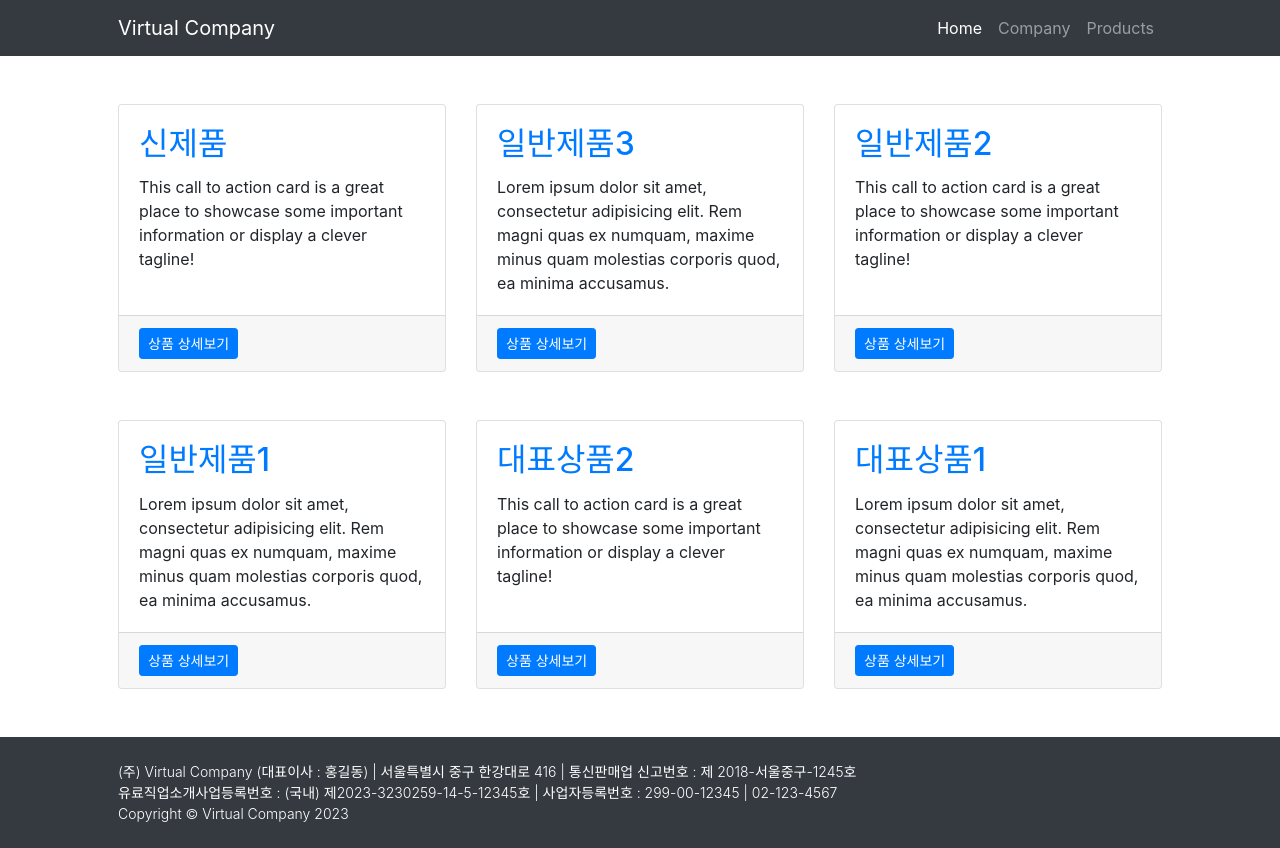
After one commit to 9659tig/Comento-Project, a Django app: page /mysite/products/ in a window 1280 px wide. The commit adds this page. Run offline with Django 4.2, Linux system fonts and the light colour scheme; data comes from the database, SQL or seed files in the repository; both versions use the stored data as it was after the commit; some libraries are stand-ins or nearby versions.

Commit message:
모든 제품 정보 페이지

```diff
--- a/mysite/urls.py
+++ b/mysite/urls.py
@@ -3,4 +3,5 @@ from . import views
 
 urlpatterns = [
     path('', views.index),
+    path('products/', views.products),
 ]
--- a/mysite/views.py
+++ b/mysite/views.py
@@ -5,3 +5,8 @@ def index(req):
     content_list = Product.objects.order_by('-pub_date')
     context = {'content_list': content_list}
     return render(req, 'mysite/content_list.html', context)
+
+def products(req):
+    content_list = Product.objects.order_by('-pub_date')
+    context = {'content_list': content_list}
+    return render(req, 'mysite/products_info.html', context)
--- a/templates/mysite/content_list.html
+++ b/templates/mysite/content_list.html
@@ -62,7 +62,7 @@
 
             <!-- Call to Action-->
             <div class="card text-white bg-secondary my-5 py-3 text-center rounded-pill">
-                <div class="card-body"><p class="text-white m-0">Virtual Company의 더 많은 제품 보러가기</p></div>
+                <div class="card-body"><p class="text-white m-0"><a class="btn btn-primary" href="/mysite/products/">Virtual Company의 더 많은 제품 보러가기</a></p></div>
             </div>
 
         </div>
--- /dev/null
+++ b/templates/mysite/products_info.html
@@ -0,0 +1,62 @@
+<!DOCTYPE html>
+{% load static %}
+<html lang="en">
+    <head>
+        <meta charset="utf-8" />
+        <meta name="viewport" content="width=device-width, initial-scale=1, shrink-to-fit=no" />
+        <meta name="description" content="" />
+        <meta name="author" content="" />
+        <title>Products</title>
+        <!-- Favicon-->
+        <link rel="icon" type="image/x-icon" href="assets/favicon.ico" />
+        <!-- Core theme CSS (includes Bootstrap)-->
+        <link rel="stylesheet" type="text/css" href="{% static 'styles.css' %}"/>
+        <link rel="stylesheet" type="text/css" href="{% static 'bootstrap.min.css' %}"/>
+    </head>
+    <body>
+        <!-- Responsive navbar-->
+        <nav class="navbar navbar-expand-lg navbar-dark bg-dark">
+            <div class="container px-5">
+                <a class="navbar-brand" href="/">Virtual Company</a>
+                <button class="navbar-toggler" type="button" data-bs-toggle="collapse" data-bs-target="#navbarSupportedContent" aria-controls="navbarSupportedContent" aria-expanded="false" aria-label="Toggle navigation"><span class="navbar-toggler-icon"></span></button>
+                <div class="collapse navbar-collapse" id="navbarSupportedContent">
+                    <ul class="navbar-nav ms-auto mb-2 mb-lg-0">
+                        <li class="nav-item"><a class="nav-link active" aria-current="page" href="/">Home</a></li>
+                        <li class="nav-item"><a class="nav-link" href="/company/">Company</a></li>
+                        <li class="nav-item"><a class="nav-link" href="/mysite/">Products</a></li>
+                    </ul>
+                </div>
+            </div>
+        </nav>
+        <!-- Page Content-->
+        <div class="container px-4 px-lg-5">
+
+            <!-- Heading Row-->
+            {% if content_list %}
+            <div class="row gx-4 gx-lg-5 pt-5">
+                {% for content in content_list %}
+                    <div class="col-md-4 mb-5">
+                        <div class="card h-100">
+                            <div class="card-body">
+                                <h2 class="card-title"><a href="/mysite/{{content.id}}/">{{content.title}}</a></h2>
+                                <p class="card-text">{{content.sub_content}}</p>
+                            </div>
+                            <div class="card-footer"><a class="btn btn-primary btn-sm" href="#!">상품 상세보기</a></div>
+                        </div>
+                    </div>
+                {% endfor %}
+            </div>
+            {% else %}
+                <p>content가 없습니다.</p>
+            {% endif %}
+        </div>
+        <!-- Footer-->
+        <footer class="py-4 bg-dark">
+            <div class="container px-4 px-lg-5">
+                <p class="m-0 text-white small fw-light">(주) Virtual Company (대표이사 : 홍길동) | 서울특별시 중구 한강대로 416 | 통신판매업 신고번호 : 제 2018-서울중구-1245호</p>
+                <p class="m-0 text-white small fw-light">유료직업소개사업등록번호 : (국내) 제2023-3230259-14-5-12345호 | 사업자등록번호 : 299-00-12345 | 02-123-4567</p>
+                <p class="m-0 text-white small fw-light">Copyright © Virtual Company 2023</p>
+            </div>
+        </footer>
+    </body>
+</html>
```
Also changed, not shown: db.sqlite3.
